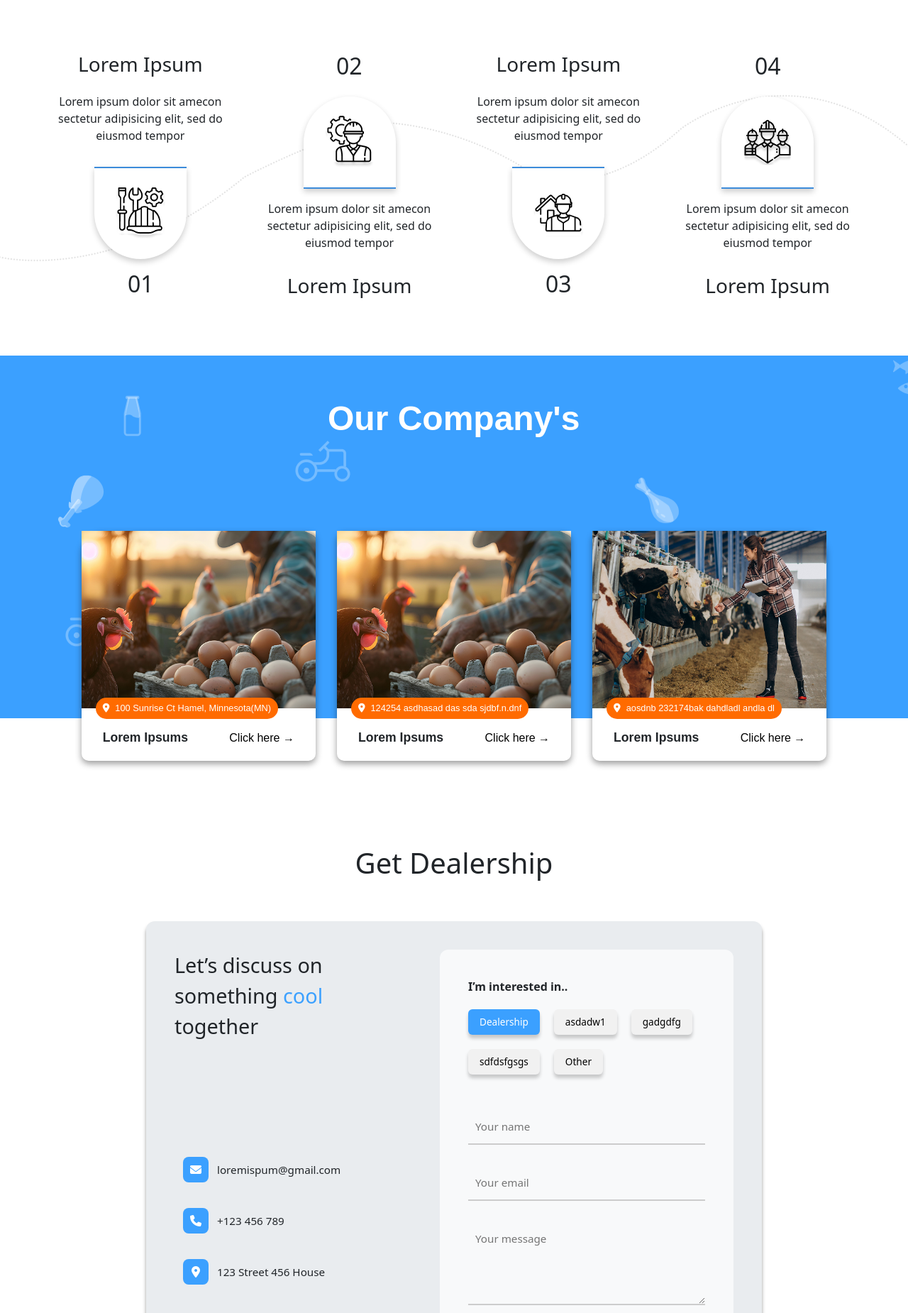
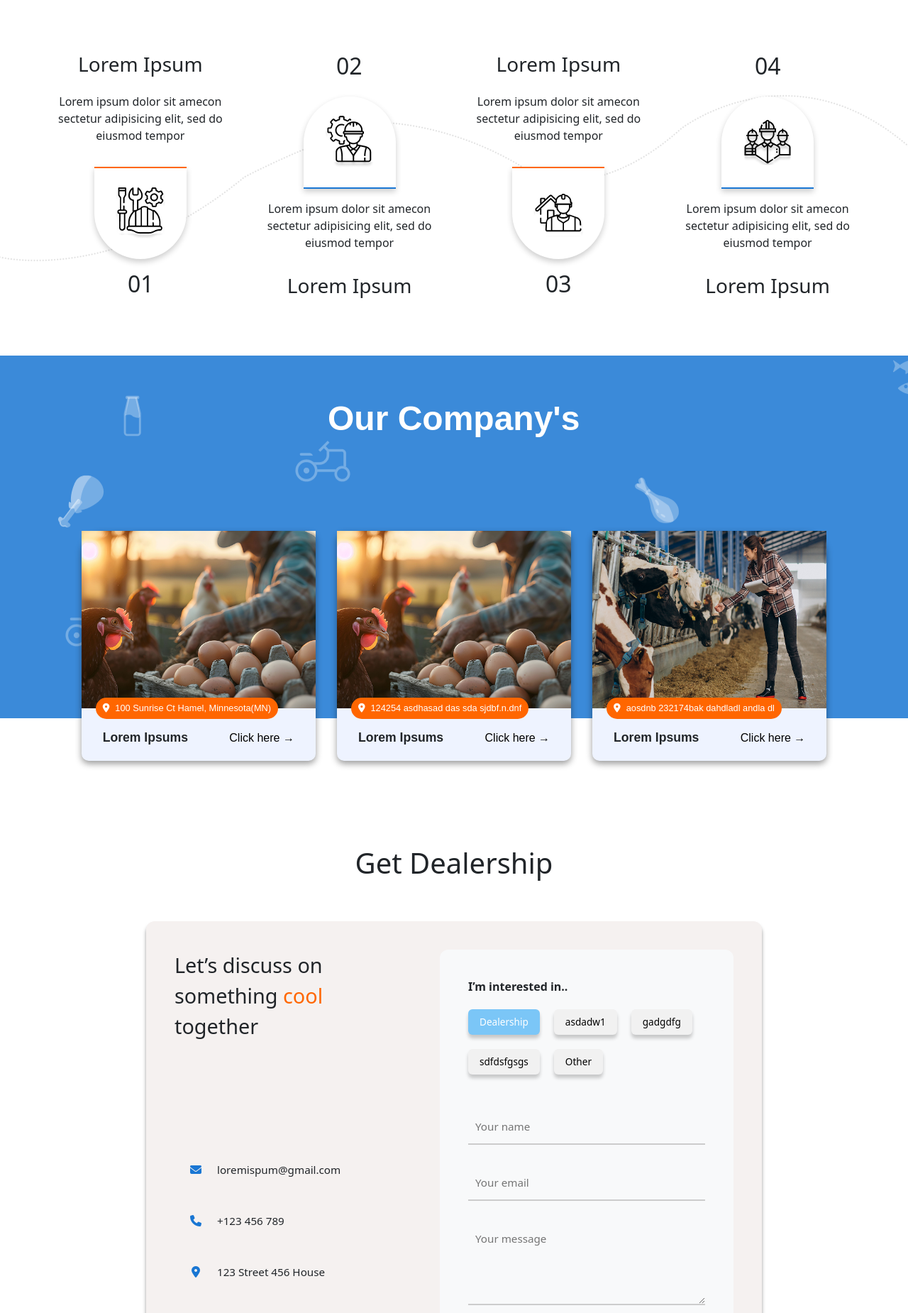
Before and after one commit to electrodragon/BeMotion, a PHP site: page / in a window 1280 px wide. Shown: the part 2470-4320 px from the top of the page at 71% size. Run offline with PHP 8.4, Linux system fonts and the light colour scheme; style sheets or scripts are compiled from the project's sources; some web fonts are replaced; grey boxes are pictures that could not be loaded.

Commit message:
HOme page color updated

```diff
--- a/scss/_variables.scss
+++ b/scss/_variables.scss
@@ -6,4 +6,8 @@
     --dark: #212529;
     --gray: #6c757d;
     --light-gray: #e9ecef;
+
+    --orange: #FF6600;
+    --blue: #1976D3;
+    --light-blue: #7BC6F7
 }
--- a/scss/components/_footer.scss
+++ b/scss/components/_footer.scss
@@ -26,7 +26,7 @@ footer {
 
   .call-icon {
     background: var(--light);
-    color: orange;
+    color: var(--orange);
     border-radius: 50%;
     width: 40px;
     height: 40px;
@@ -42,7 +42,7 @@ footer {
     flex-direction: column;
 
     .call-label {
-      color: orange;
+      color: var(--orange);
       font-size: 0.85rem;
     }
 
--- a/scss/pages/home/_benefits.scss
+++ b/scss/pages/home/_benefits.scss
@@ -32,7 +32,7 @@
     .benefits-award {
       position: relative;
       top: 80px;
-      color: orange;
+      color: var(--orange);
       font-weight: bold;
       font-size: 0.9rem;
       opacity: 0.5;
@@ -63,7 +63,7 @@
       position: relative;
       top: 60px;
       padding: 25px 25px;
-      background-color: #007bff;
+      background-color: var(--light-blue);
       color: var(--light);
       border: none;
       border-radius: 3px;
--- a/scss/pages/home/_company.scss
+++ b/scss/pages/home/_company.scss
@@ -3,7 +3,7 @@
   overflow: hidden;
 
   .companies-wrapper {
-    background: #3ba0ff url('/assets/images/our_company_section.png') repeat;
+    background: #3B8AD9 url('/assets/images/our_company_section.png') repeat;
     font-family: 'Poppins', sans-serif;
     display: flex;
     justify-content: center;
@@ -26,7 +26,7 @@
       }
 
       .company-card {
-        background: #fff;
+        background: #EEF3FF;
         width: 500px;
         box-shadow: 0 4px 10px rgba(0, 0, 0, 0.4);
         transition: transform 0.3s ease;
@@ -43,7 +43,7 @@
         }
 
         .company-location {
-          background: #ff6b00;
+          background: var(--orange);
           color: #fff;
           padding: 5px 10px;
           font-size: 0.8rem;
@@ -81,7 +81,7 @@
             transition: color 0.2s;
 
             &:hover {
-              color: #3ba0ff;
+              color: var(--light-blue);
             }
           }
         }
--- a/scss/pages/home/_contact.scss
+++ b/scss/pages/home/_contact.scss
@@ -57,7 +57,7 @@
 
     .btn-submit {
       padding: 12px 25px;
-      background-color: #007bff;
+      background-color: var(--light-blue);
       color: var(--light);
       border: none;
       border-radius: 8px;
@@ -67,7 +67,7 @@
       width: 200px;
 
       &:hover {
-        background-color: #0056b3;
+        background-color: darken(#7BC6F7, 10%);
       }
     }
   }
--- a/scss/pages/home/_dealership.scss
+++ b/scss/pages/home/_dealership.scss
@@ -19,7 +19,7 @@
       justify-content: center;
       gap: 16px;
 
-      .image-container {
+      .image-container{
         display: flex;
         justify-content: center;
         align-items: center;
@@ -27,7 +27,7 @@
         height: 130px;
         border-radius: 0 0 100% 100%;
         background: white;
-        border-top: 2px solid #3C8BDA;
+        border-top: 2px solid var(--orange);
         box-shadow: 0 4px 8px rgba(0, 0, 0, 0.2);
       }
 
@@ -42,7 +42,7 @@
         .image-container {
           border-radius: 100% 100% 0 0;
           border-top: none;
-          border-bottom: 2px solid #3C8BDA;
+          border-bottom: 2px solid var(--blue);
         }
       }
     }
--- a/scss/pages/home/_features.scss
+++ b/scss/pages/home/_features.scss
@@ -38,13 +38,13 @@
       .years {
         font-size: 2.5rem;
         font-weight: 800;
-        color: #ff6600; // Bright orange
+        color: var(--orange);
         line-height: 1;
 
         .plus {
           font-size: 1rem;
           vertical-align: super;
-          color: #ff6600;
+          color: var(--orange);
           margin-left: 2px;
         }
       }
@@ -56,14 +56,14 @@
 
         .label {
           font-size: 0.7rem;
-          color: #999;
+          color: var(--blue);
           font-weight: 500;
         }
 
         .highlight {
           font-size: 1.2rem;
           font-weight: 700;
-          color: #007bff;
+          color: var(--blue);
           text-transform: uppercase;
         }
       }
--- a/scss/pages/home/_get_dealership.scss
+++ b/scss/pages/home/_get_dealership.scss
@@ -10,7 +10,7 @@
 
   .get-dealership-container {
     width: 70%;
-    background: var(--light-gray);
+    background: #F5F1F0;
     border-radius: 12px;
     box-shadow: 0 5px 5px rgba(0, 0, 0, 0.4);
     padding: 40px;
@@ -37,7 +37,7 @@
         line-height: 1.5;
 
         .highlight {
-          color: #3ba0ff;
+          color: var(--orange);
         }
       }
 
@@ -58,18 +58,16 @@
           transition: background 0.3s ease;
 
           &:hover {
-            background-color: #3ba0ff;
+            background-color: var(--light-blue);
             color: #fff;
 
             i {
-              background-color: #fff;
-              color: #3ba0ff;
+              color: var(--dark);
             }
           }
 
           i {
-            background-color: #3ba0ff;
-            color: #fff;
+            color: var(--blue);
             padding: 10px;
             border-radius: 8px;
             margin-right: 12px;
@@ -91,7 +89,7 @@
 
         a {
           color: white;
-          background: #3ba0ff;
+          background: var(--blue);
           width: 35px;
           height: 35px;
           border-radius: 50%;
@@ -102,7 +100,7 @@
           transition: all 0.3s;
 
           &:hover {
-            background: #0e7cd5;
+            background: lighten(#1976D3, 10%);
           }
         }
       }
@@ -142,7 +140,7 @@
 
             &.active,
             &:hover {
-              background: #3ba0ff;
+              background: var(--light-blue);
               color: white;
             }
           }
@@ -161,13 +159,13 @@
           transition: 0.3s ease;
 
           &:focus {
-            border-color: #3ba0ff;
+            border-color: var(--light-blue);
           }
         }
 
         .submit-btn {
           width: 250px;
-          background-color: #3ba0ff;
+          background-color: var(--light-blue);
           color: #fff;
           border: none;
           padding: 20px 20px;
--- a/scss/pages/home/_our_team_next.scss
+++ b/scss/pages/home/_our_team_next.scss
@@ -20,7 +20,7 @@
         border-radius: 16px;
 
         &.background-overlay-color {
-          background-color: rgba(25, 118, 211, 0.78);
+          background-color: #4B94DD;
         }
 
         &.background-overlay-image img {
@@ -57,7 +57,7 @@
           text-transform: uppercase;
 
           .chip-button {
-            background: #ff6600;
+            background: var(--orange);
             color: white;
             padding: 16px 20px;
             border-radius: 15px;
--- a/scss/pages/home/_team.scss
+++ b/scss/pages/home/_team.scss
@@ -51,7 +51,7 @@
 
             .stat-number {
               font-size: 2rem;
-              color: #3ba0ff;
+              color: var(--light-blue);
               margin: 0;
             }
 
@@ -79,7 +79,7 @@
               font-size: 0.95rem;
 
               i {
-                color: #ff5722;
+                color: var(--orange);
                 margin-right: 10px;
               }
             }
@@ -88,7 +88,7 @@
 
         .highlight-btn {
           display: inline-block;
-          background-color: #3ba0ff;
+          background-color: var(--orange);
           color: white;
           padding: 12px 25px;
           border-radius: 25px;
@@ -98,7 +98,7 @@
           transition: background-color 0.3s ease;
 
           &:hover {
-            background-color: #0e7cd5;
+            background-color: darken(#FF6600, 7%);
           }
         }
       }
```
Also changed, not shown: assets/images/WhatsApp Image 2025-07-13 at 11.57.23 PM.jpeg (added), assets/images/main-logo.png (added).
